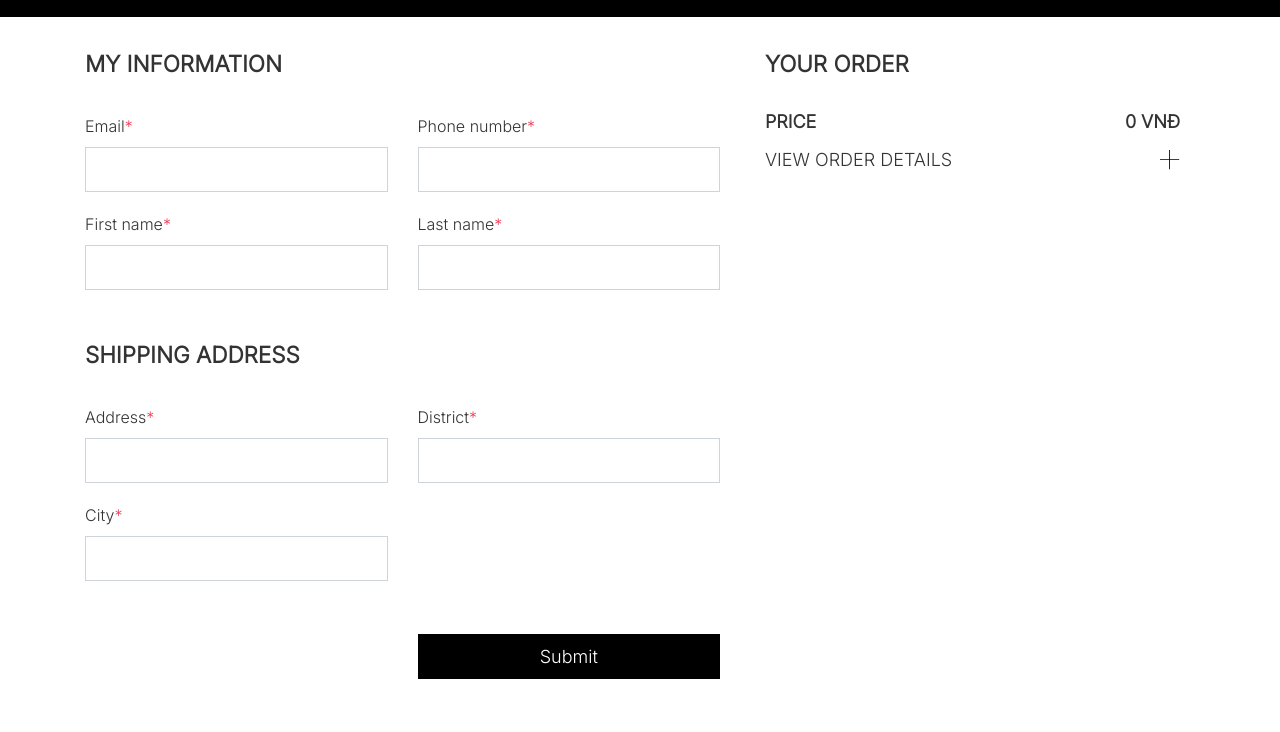
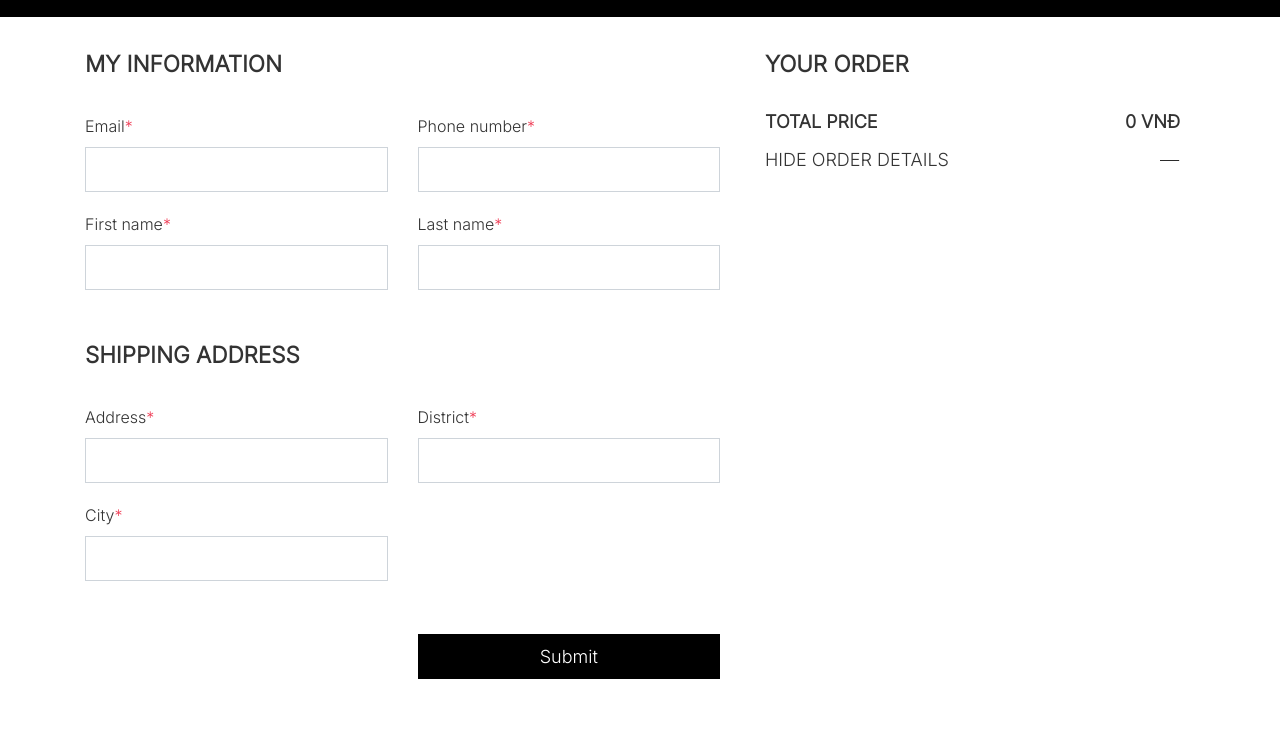
Before and after one commit to anhduc109/citria-shop, a Gatsby site: page /check-out in a window 1280 px wide. Shown: the part 68-800 px from the top of the page. Built offline with nearby package versions, Linux system fonts and the light colour scheme; Gatsby itself is replaced by a stand-in of ours.

Commit message:
add dynamice open collapse

```diff
--- a/src/components/CheckOutSummarize.js
+++ b/src/components/CheckOutSummarize.js
@@ -7,15 +7,15 @@ import MinusIcon from "../images/minus-icon.svg"
 import CartProductDetail from "../components/CartProductDetail"
 
 const CheckOutSummarize = ({ totalPrice }) => {
-  const [isOpened, setIsOpened] = useState(false)
   const cart = useSelector(state => state.product.cart)
+  const [isOpened, setIsOpened] = useState(cart.length <= 3)
 
   return (
     <>
       <h5>YOUR ORDER</h5>
       <div className="check-out-section-wrapper">
         <div className="order-total-price-wrapper">
-          <h6 className="order-total-price">PRICE</h6>
+          <h6 className="order-total-price">TOTAL PRICE</h6>
           <h6 className="order-total-price">{totalPrice} VNĐ</h6>
         </div>
         <div
```
